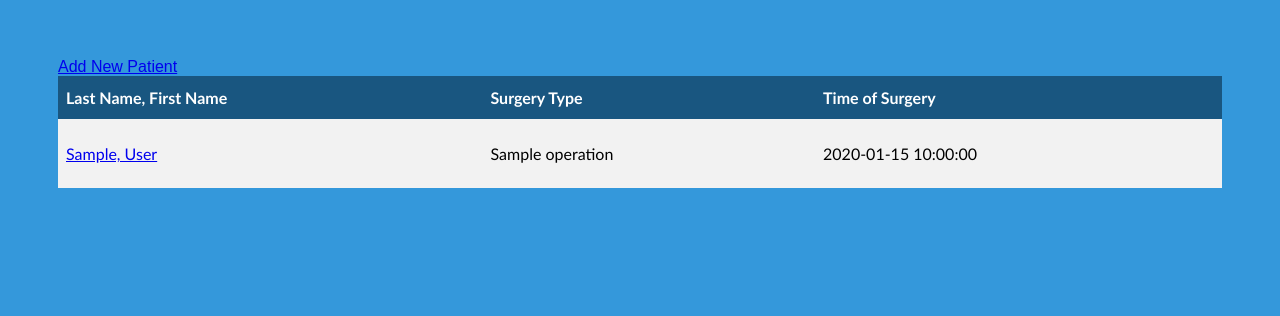
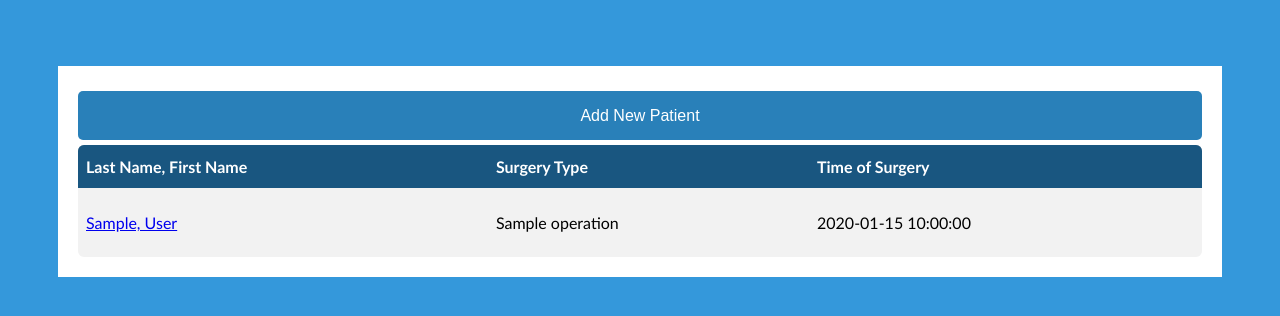
Before and after one commit to akibrhast/postOpCare, a Python web app: template app/templates/doctordashboard.html in a window 1280 px wide. Shown: the top 316 px of the page. Run offline with Jinja, Linux system fonts and the light colour scheme; the template is opened without the code that fills it: most values are stand-ins (such as "Sample title", 1, 10 or a date in 2020); some libraries are stand-ins or nearby versions.

Commit message:
Added table radius and Styled add patients button for doctor dashboard page

```diff
--- a/app/static/css/doctordashboard.css
+++ b/app/static/css/doctordashboard.css
@@ -1,10 +1,83 @@
+.doctordashboard{
+  margin: 8px auto;
+  width:100%;
+}
+
+.doctordashboard-screen {
+  background-color: #FFF;
+  padding: 20px;
+  border-radius: 5px
+  width
+}
+
+
+
+
 #customers {
     font-family: "Trebuchet MS", Arial, Helvetica, sans-serif;
     border-collapse: collapse;
     width: 100%;
   }
 
+  table {
+      border-collapse: separate;
+      border-spacing: 0;
+      min-width: 350px;
+
+  }
+  table tr th,
+  table tr td {
+      border-right: 1px solid #bbb;
+      border-bottom: 1px solid #bbb;
+      padding: 5px;
+  }
+  table tr th:first-child, table tr th:last-child{
+  border-top:solid 1px      #bbb;}
+  table tr th:first-child,
+  table tr td:first-child {
+      border-left: 1px solid #bbb;
+
+  }
+  table tr th:first-child,
+  table tr td:first-child {
+      border-left: 1px solid #bbb;
+  }
+  table tr th {
+      background: #eee;
+      text-align: left;
+  }
+
+  table.Info tr th,
+  table.Info tr:first-child td
+  {
+      border-top: 1px solid #bbb;
+  }
+
+  /* top-left border-radius */
+  table tr:first-child th:first-child,
+  table.Info tr:first-child td:first-child {
+      border-top-left-radius: 6px;
+  }
+
+  /* top-right border-radius */
+  table tr:first-child th:last-child,
+  table.Info tr:first-child td:last-child {
+      border-top-right-radius: 6px;
+  }
+
+  /* bottom-left border-radius */
+  table tr:last-child td:first-child {
+      border-bottom-left-radius: 6px;
+  }
+
+  /* bottom-right border-radius */
+  table tr:last-child td:last-child {
+      border-bottom-right-radius: 6px;
+  }
+
+
   #customers td, #customers th {
+
     border: none;
     padding: 25px 8px 25px 8px;
   }
@@ -21,3 +94,29 @@
     background-color: #195680;
     color: white;
   }
+
+  .addnewpatient{
+    margin-top:5px;
+    margin-bottom: 5px;
+  }
+  .addnewpatient a {
+    border: 2px solid transparent;
+    background: #3498DB;
+    color: #ffffff;
+    font-size: 16px;
+    line-height: 25px;
+    padding: 10px 0;
+    text-decoration: none;
+    text-shadow: none;
+    border-radius: 5px;
+    box-shadow: none;
+    transition: 0.25s;
+    display: block;
+    width: auto;
+    margin: 0 auto;
+    text-align: center;
+}
+
+.addnewpatient a {
+    background-color: #2980B9;
+}
--- a/app/templates/doctordashboard.html
+++ b/app/templates/doctordashboard.html
@@ -5,9 +5,11 @@
 {% block page %}
 
 
+<div class="doctordashboard">
+    <div class="doctordashboard-screen">
 
-<div>
-        <a href="{{ url_for('addNewPatient') }}">Add New Patient</a>
+            <div class="addnewpatient">
+                    <a  href="{{ url_for('addNewPatient') }}">Add New Patient</a>
             </div>
 
             <table id="customers">
@@ -27,5 +29,9 @@
 
                 </table>
 
+    </div>
+</div>
+
+
 
 {%endblock%}
```
Also changed, not shown: app/static/css/detailedpatientinfo.css (+25 -0 lines), app/templates/detailedpatientinfo.html (+6 -5 lines). Lines whose indentation alone changed are shown as unchanged.
